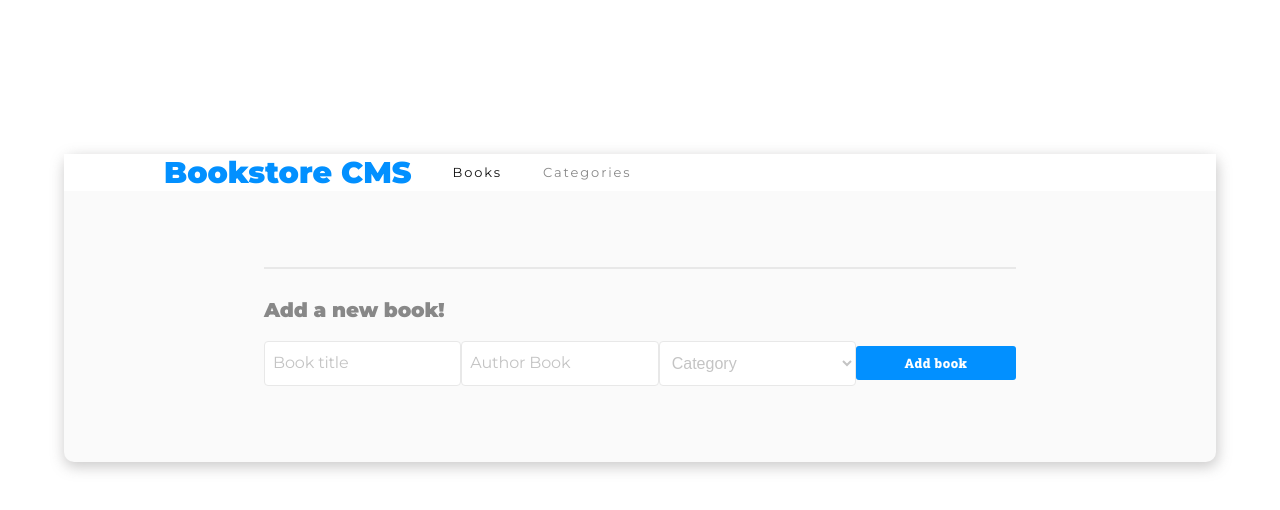
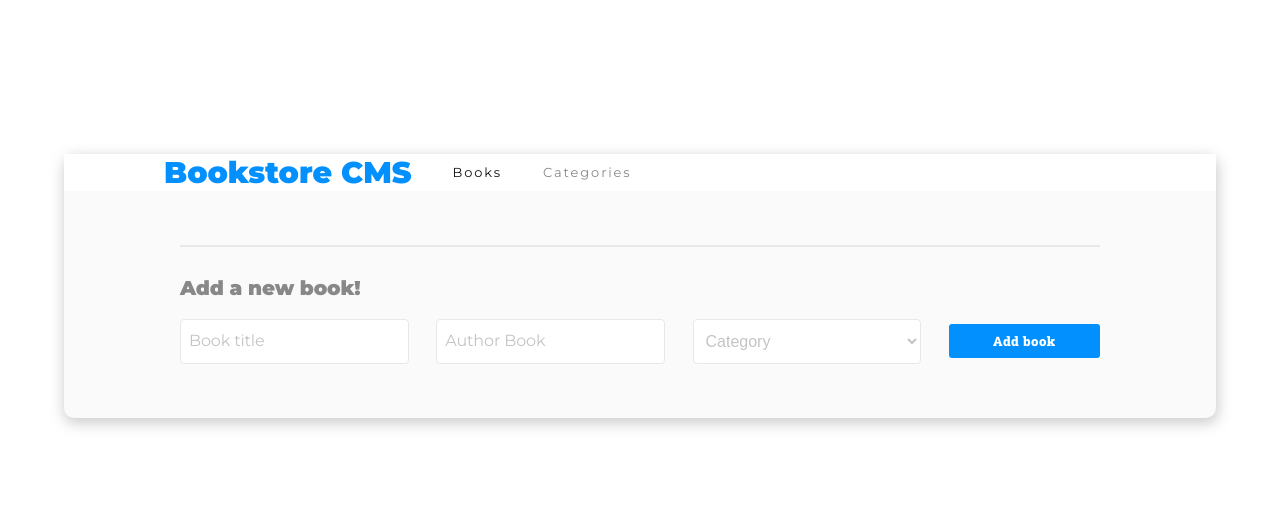
Before and after one commit to federicaulzurrun/Bookstore, a React (Create React App) app: page / in a window 1280 px wide. Shown: the top 510 px of the page. Built offline with nearby package versions, Linux system fonts and the light colour scheme; no server answers.

Commit message:
fix form positioning

```diff
--- a/src/style/AddNewBook.css
+++ b/src/style/AddNewBook.css
@@ -87,6 +87,7 @@ h3 {
 
   .frm-new-book {
     flex-direction: row;
+    gap: 1%;
   }
 
   .input {
@@ -114,8 +115,8 @@ h3 {
   }
 }
 
-@media screen and (min-width: 1024px) {
-  .new-book {
-    margin: 2.375rem 6.25rem 2.375rem 6.25rem;
+@media screen and (min-width: 1020px) {
+  .frm-new-book {
+    gap: 3%;
   }
 }
```
